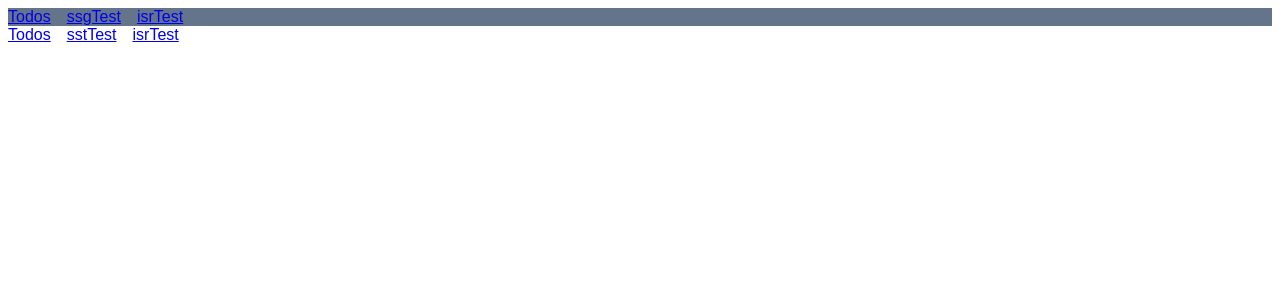
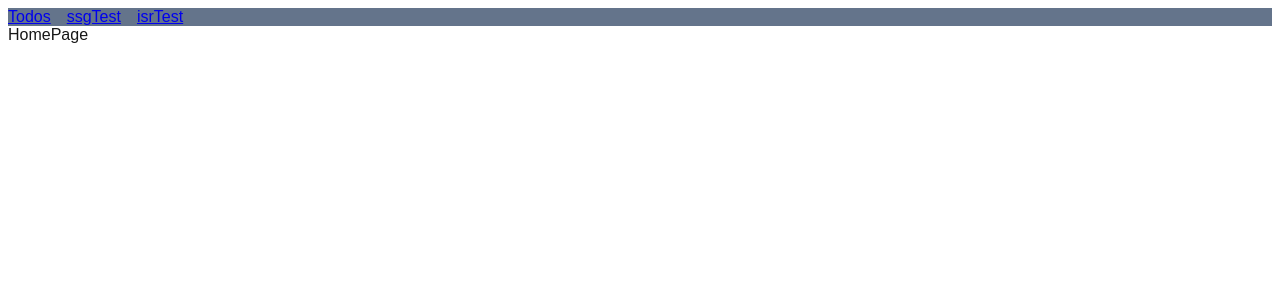
Before and after one commit to soo0297/nbcamp-st-timeattck-4, a Next.js app: page / in a window 1280 px wide. Shown: the top 300 px of the page. Built offline with nearby package versions, Linux system fonts and the light colour scheme.

Commit message:
홈페이지 기본으로 수정

```diff
--- a/src/app/page.tsx
+++ b/src/app/page.tsx
@@ -1,13 +1,5 @@
-import Link from "next/link";
-
-const page = () => {
-  return (
-    <div className="flex gap-4">
-      <Link href="/todos">Todos</Link>
-      <Link href="/sstTest">sstTest</Link>
-      <Link href="/isrTest">isrTest</Link>
-    </div>
-  );
+const HomePage = () => {
+  return <div>HomePage</div>;
 };
 
-export default page;
+export default HomePage;
```
